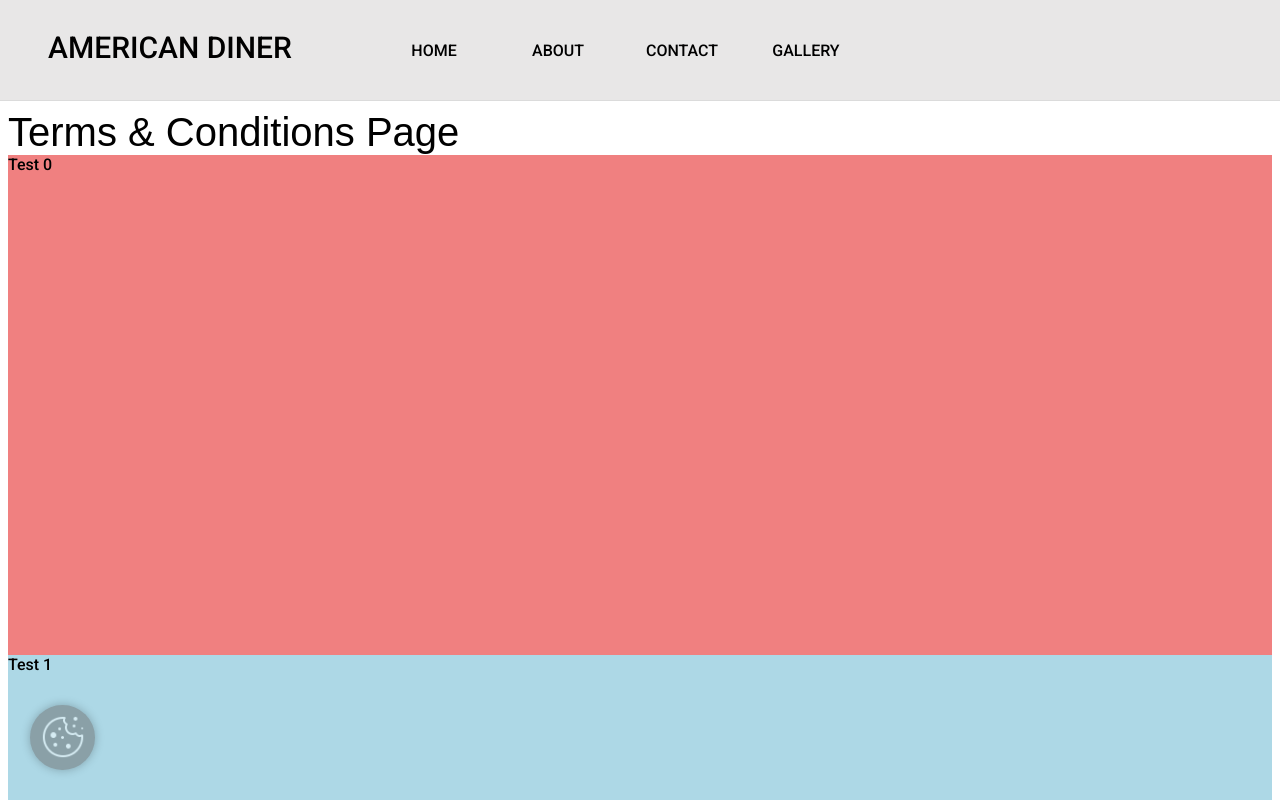
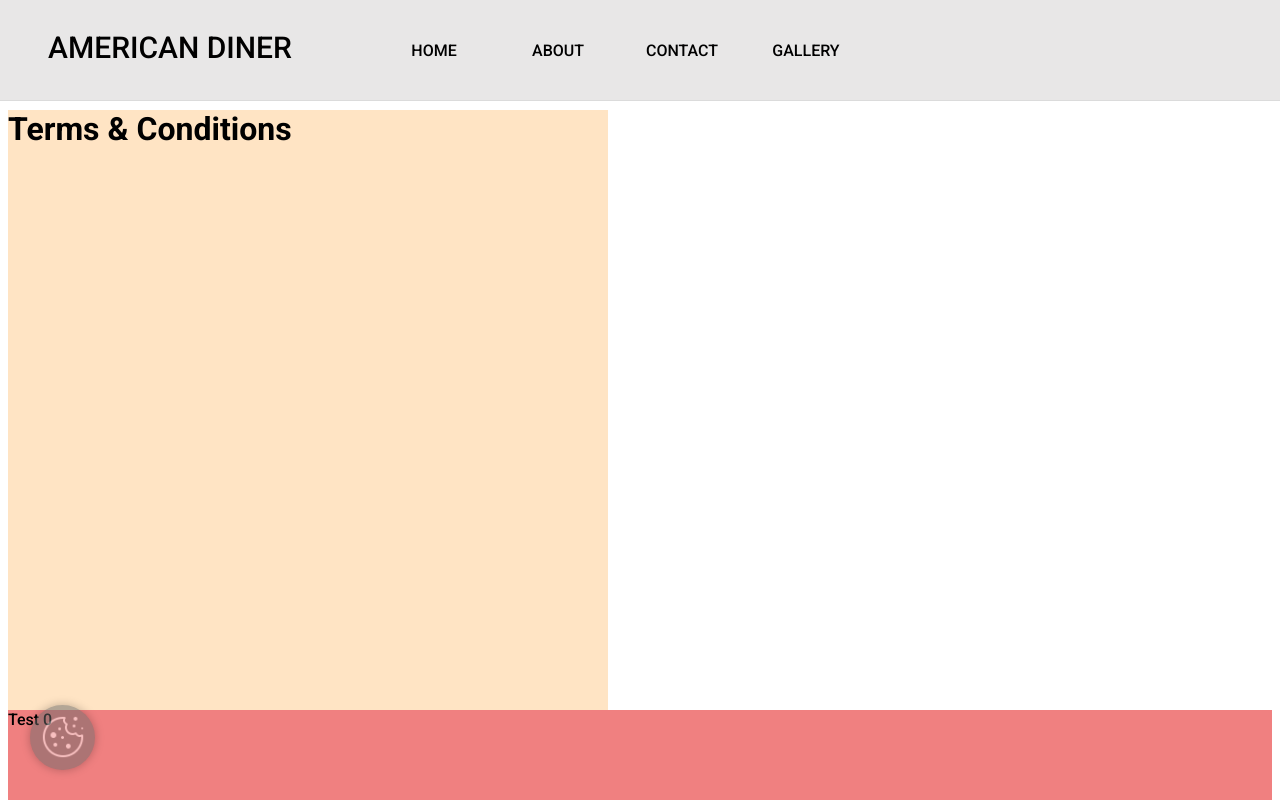
Before and after one commit to jordanandrewks/american-diner, a Next.js app: page /terms in a window 1280 px wide. Shown: the top 800 px of the page. Built offline with nearby package versions, Linux system fonts and the light colour scheme.

Commit message:
General Template added
Not sure if this is the correct approach. Either way, will correct later if there's a better approach..

```diff
--- a/src/app/(footer)/terms/page.jsx
+++ b/src/app/(footer)/terms/page.jsx
@@ -1,9 +1,14 @@
-import styles from "./terms.module.css"
+import styles from "./terms.module.css";
+import GeneralUsePage from "@/components/general/GeneralUsePage";
 
 export default function Terms() {
-    return (
-        <div className={styles.title}>
-            Terms & Conditions Page
-        </div>
-    );
+  return (
+    < >
+      <div>
+        <GeneralUsePage title={"Terms & Conditions"} >
+
+            </GeneralUsePage>
+      </div>
+    </>
+  );
 }
--- /dev/null
+++ b/src/components/general/GeneralUsePage.jsx
@@ -0,0 +1,13 @@
+import React from "react";
+import styles from "./GeneralUsePage.module.css";
+
+export default function GeneralUsePage({ title }) {
+
+    console.log(title);
+
+  return (<div className={styles.testContainer} >
+
+        <h1>{title}</h1>
+
+    </div>);
+}
--- /dev/null
+++ b/src/components/general/GeneralUsePage.module.css
@@ -0,0 +1,7 @@
+.testContainer {
+
+    height: 600px;
+    width: 600px;
+    background-color: bisque;
+
+}
```
